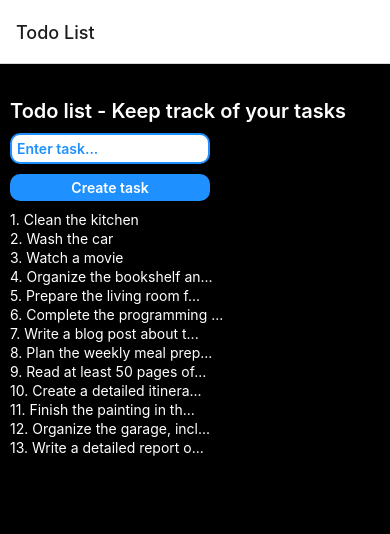
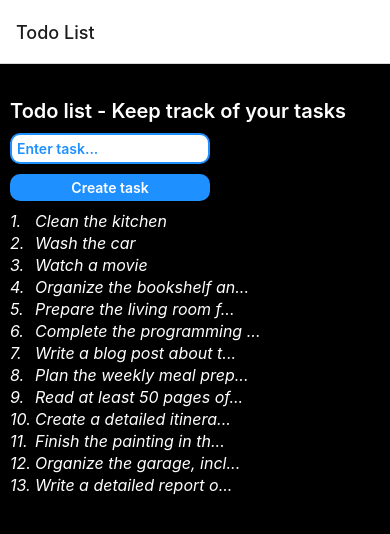
Before and after one commit to Bransholm/RN_ToDoList, a React Native app: screen /TodoList in a window 390 px wide. Shown: the top 534 px of the page. Built offline with nearby package versions, Linux system fonts and the light colour scheme.

Commit message:
Better styleing of Todo List

```diff
--- a/package.json
+++ b/package.json
@@ -19,7 +19,7 @@
     "react-native": "0.74.5",
     "react-native-safe-area-context": "^4.11.1",
     "react-native-screens": "^3.34.0",
-    "react-native-web": "~0.19.10"
+    "react-native-web": "^0.19.13"
   },
   "devDependencies": {
     "@babel/core": "^7.20.0",
--- a/screens/TodoListScreen.js
+++ b/screens/TodoListScreen.js
@@ -43,11 +43,18 @@ export default function TodoListScreen({navigation}) {
             ? `${note.item.name.substring(0, 25)}...`
             : note.item.name
             return (
-                <Pressable style={{alignSelf: "flex-start"}} onPress={() => navigation.navigate('Details', {note: note.item})}>
+              <Pressable style={{ alignSelf: "flex-start" }} onPress={() => navigation.navigate('Details', { note: note.item })}>
+                <View style={{flexDirection: 'row'}}>
+                    <Text style={[styles.noteText, {width: 25}]}>
+                        {note.item.key}.
+                    </Text>
                     <Text style={styles.noteText}>
-                        {note.item.key}. {displayText}
+                        {displayText}
                     </Text>
-                </Pressable>
+
+                </View>
+
+              </Pressable>
           );
         }}
       />
@@ -97,5 +104,7 @@ const styles = StyleSheet.create({
   noteText: {
     color: "#fff",
     paddingBottom: 2,
+    fontSize: 16,
+    fontStyle: "italic",
   },
 });
```
Also changed, not shown: 1 other file (tests, documents, lock files or other folders).
